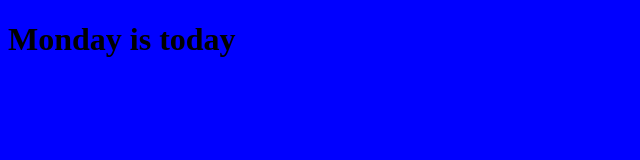
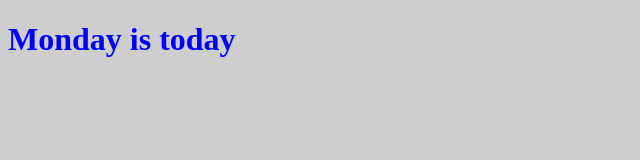
Before and after one commit to cuevakarla/monday, a plain HTML site: page index.html in a window 1280 px wide. Shown: the whole page, without its empty margins (0-640 px from the left). Drawn offline with Linux system fonts and the light colour scheme.

Commit message:
Update main.css
changes to colors

```diff
--- a/css/main.css
+++ b/css/main.css
@@ -1,3 +1,4 @@
 body{
-    background-color: blue;
+    background-color: #cecece;
+    color: blue;
 }
```
